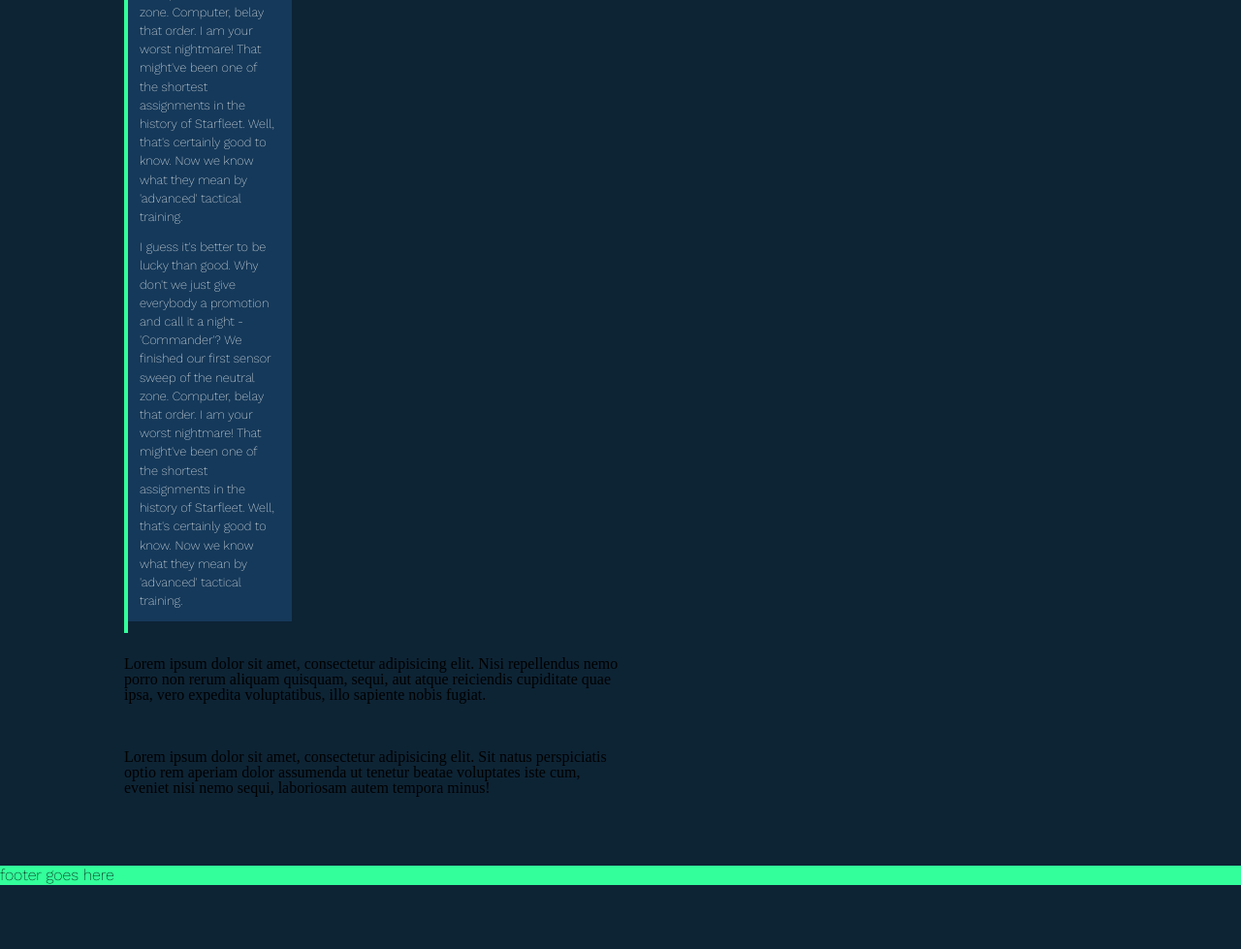
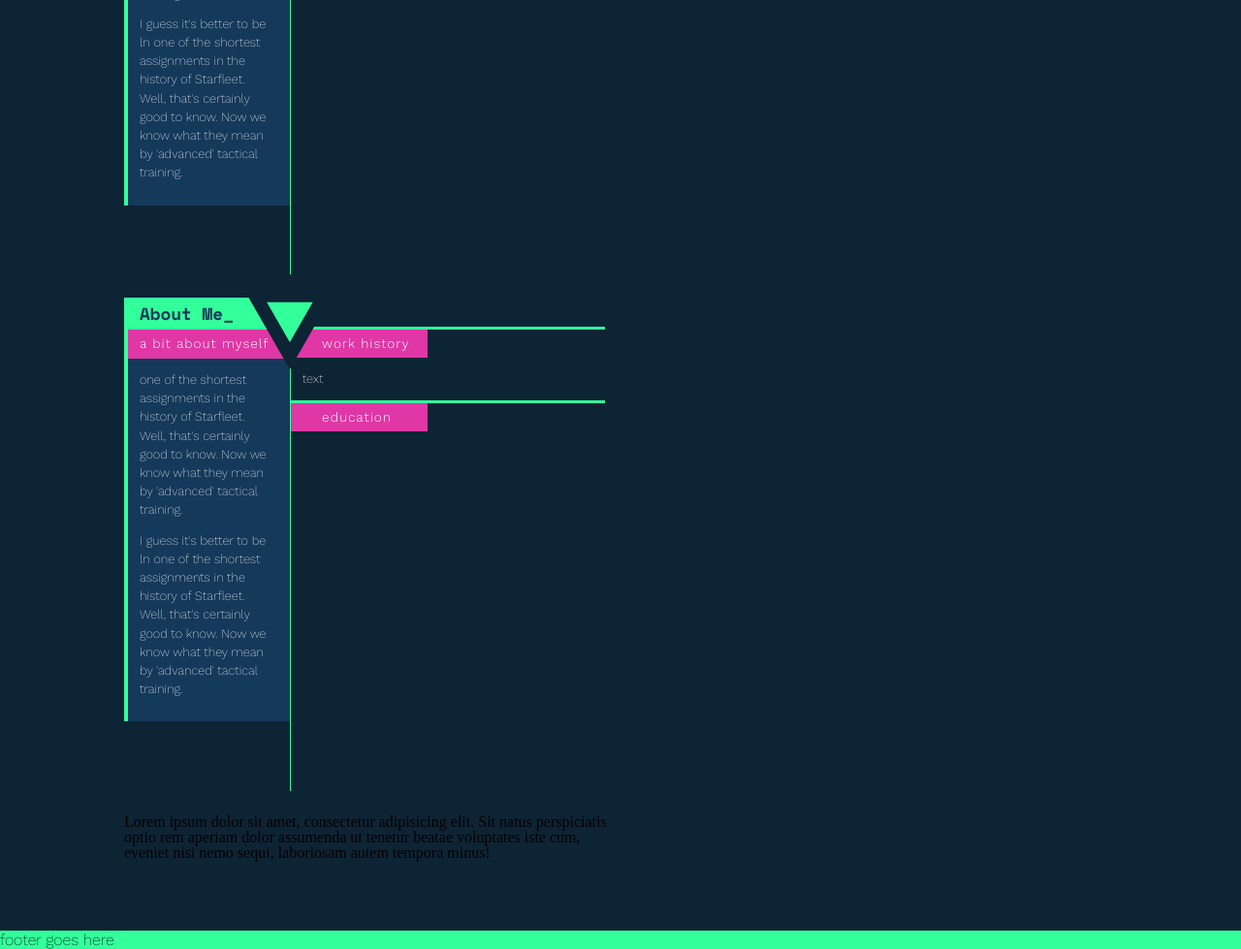
Before and after one commit to heymiguel/heymiguel-three-oh, a website: page src/index.html in a window 1280 px wide. Shown: the part 950-1929 px from the top of the page at 97% size. Before the commit the page ends 1863 px from the top, so only its background shows below. Drawn offline with nearby package versions, Linux system fonts and the light colour scheme; files that its build step writes are made by us from their sources; files whose address does not match are found by name.

Commit message:
beginning skills section

```diff
--- a/src/index.html
+++ b/src/index.html
@@ -47,6 +47,7 @@
    </section>
    <div class="main container columns is-gapless">
       <div class="left column is-6">
+         <!--start left column-->
          <section class="about columns is-gapless">
             <div class="column is-one-third">
                <div class="description">
@@ -57,12 +58,10 @@
                         a bit about myself
                      </h3>
                      <p>
-                        I guess it's better to be lucky than good. Why don't we just give everybody a promotion and call it a night - 'Commander'? We finished our first sensor sweep of the neutral zone. Computer, belay that order. I am your worst nightmare! That might've been
                         one of the shortest assignments in the history of Starfleet. Well, that's certainly good to know. Now we know what they mean by 'advanced' tactical training.
                      </p>
                      <p>
-                        I guess it's better to be lucky than good. Why don't we just give everybody a promotion and call it a night - 'Commander'? We finished our first sensor sweep of the neutral zone. Computer, belay that order. I am your worst nightmare! That might've been
-                        one of the shortest assignments in the history of Starfleet. Well, that's certainly good to know. Now we know what they mean by 'advanced' tactical training.
+                        I guess it's better to be ln one of the shortest assignments in the history of Starfleet. Well, that's certainly good to know. Now we know what they mean by 'advanced' tactical training.
                      </p>
                </div>
             </div>
@@ -71,21 +70,62 @@
                   <h3 class="pink-subtitle">
                      work history
                   </h3>
+                  <p>
+                     text
+                  </p>
+               </div>
+               <div class="content last">
+                  <h3 class="pink-subtitle">
+                     education
+                  </h3>
                </div>
             </div>
          </section>
-         <section class="skills">
-            Lorem ipsum dolor sit amet, consectetur adipisicing elit. Nisi repellendus nemo porro non rerum aliquam quisquam, sequi, aut atque reiciendis cupiditate quae ipsa, vero expedita voluptatibus, illo sapiente nobis fugiat.
+         <section class="skills columns is-gapless">
+            <div class="column is-one-third">
+               <div class="description">
+                  <h3 class="green-title">
+                     About Me<span class="blink-faster">_</span>
+                     </h2>
+                     <h3 class="pink-subtitle">
+                        a bit about myself
+                     </h3>
+                     <p>
+                        one of the shortest assignments in the history of Starfleet. Well, that's certainly good to know. Now we know what they mean by 'advanced' tactical training.
+                     </p>
+                     <p>
+                        I guess it's better to be ln one of the shortest assignments in the history of Starfleet. Well, that's certainly good to know. Now we know what they mean by 'advanced' tactical training.
+                     </p>
+               </div>
+            </div>
+            <div class="column">
+               <div class="content">
+                  <h3 class="pink-subtitle">
+                     work history
+                  </h3>
+                  <p>
+                     text
+                  </p>
+               </div>
+               <div class="content last">
+                  <h3 class="pink-subtitle">
+                     education
+                  </h3>
+               </div>
+            </div>
          </section>
          <section class="contact">
             Lorem ipsum dolor sit amet, consectetur adipisicing elit. Sit natus perspiciatis optio rem aperiam dolor assumenda ut tenetur beatae voluptates iste cum, eveniet nisi nemo sequi, laboriosam autem tempora minus!
          </section>
       </div>
+      <!--end left column-->
       <div class="right column is-6">
+         <!--start right column-->
          <section class="portfolio">
             Lorem ipsum dolor sit amet, consectetur adipisicing elit. Nihil accusantium eaque, quis tempore iusto quod temporibus veniam non odio expedita excepturi natus corporis. Totam maiores itaque dolorum, aspernatur mollitia eveniet.
          </section>
       </div>
+      <!--end right column-->
    </div>
    <footer>
       <p>footer goes here</p>
--- a/src/scss/sections/about.scss
+++ b/src/scss/sections/about.scss
@@ -1,16 +1 @@
-.about {
-  border-left: 4px solid $neongreen;
-  .description {
-    padding-bottom: 12px;
-  }
-  p {
-    font-size: .8rem;
-    color: white;
-    font-weight: 200;
-    padding: 12px 16px 0 12px;
-    background: $background-text-blue;
-    &:last-child {
-      padding-bottom: 12px;
-    }
-  }
-}
+.about {}
--- a/src/scss/sections/common.scss
+++ b/src/scss/sections/common.scss
@@ -5,8 +5,20 @@ body {
 
 section {
   margin-bottom: 3rem;
+  p {
+    font-size: .8rem;
+    color: white;
+    font-weight: 200;
+    padding: 12px 16px 0 12px;
+    &:last-child {
+      padding-bottom: 12px;
+    }
+  }
   .description {
     position: relative;
+    padding-bottom: 12px;
+    border-left: 4px solid $neongreen;
+    background: $background-text-blue;
     &:after {
       @include headerTriangle();
       background-size: 96px auto;
@@ -18,10 +30,15 @@ section {
   .content {
     margin-top: 30px;
     border-top: 3px solid $neongreen;
+    border-left: 1px solid $neongreen;
     max-width: 95%;
     .pink-subtitle {
       max-width: 30%;
       padding-left: 10%;
+    }
+    &.last {
+      margin: 0;
+      min-height: 400px;
     }
   }
 }
```
Also changed, not shown: dist/css/main.css, dist/index.html.
